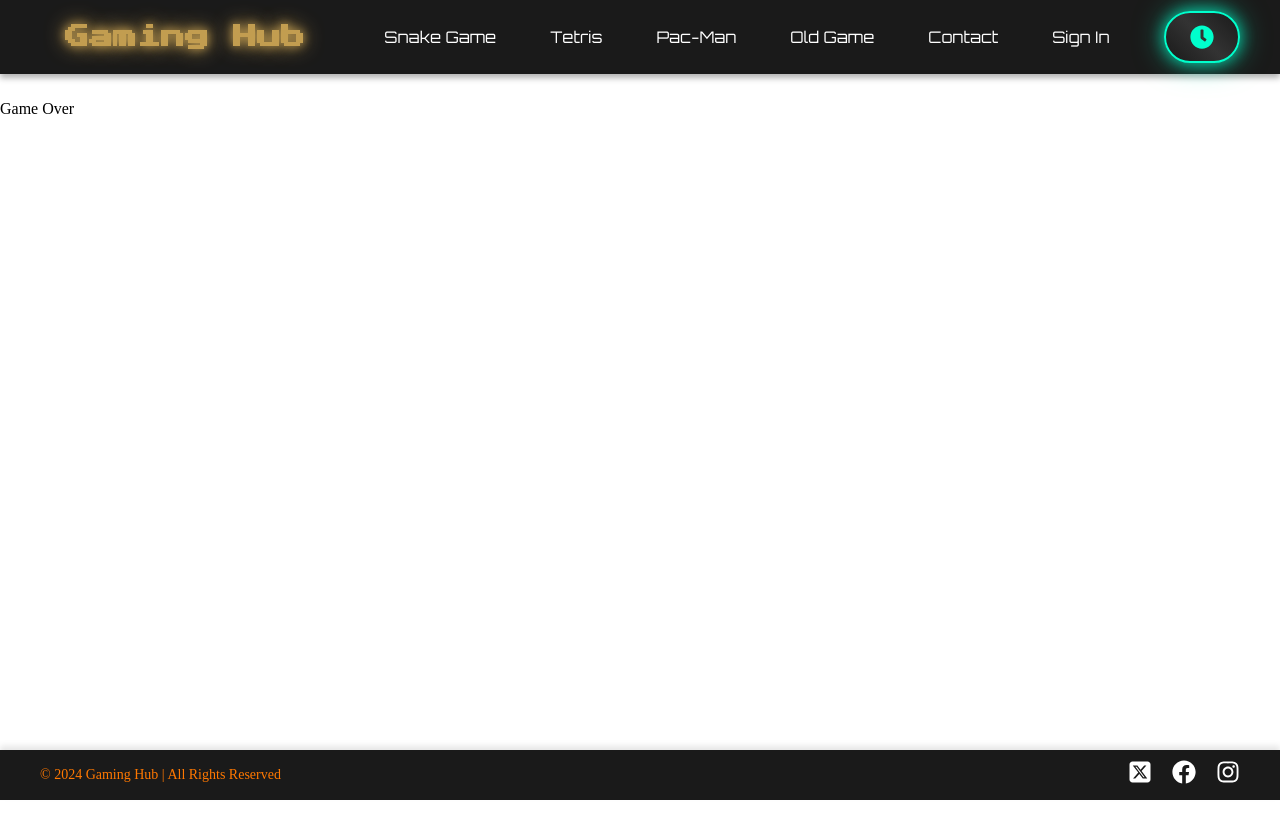
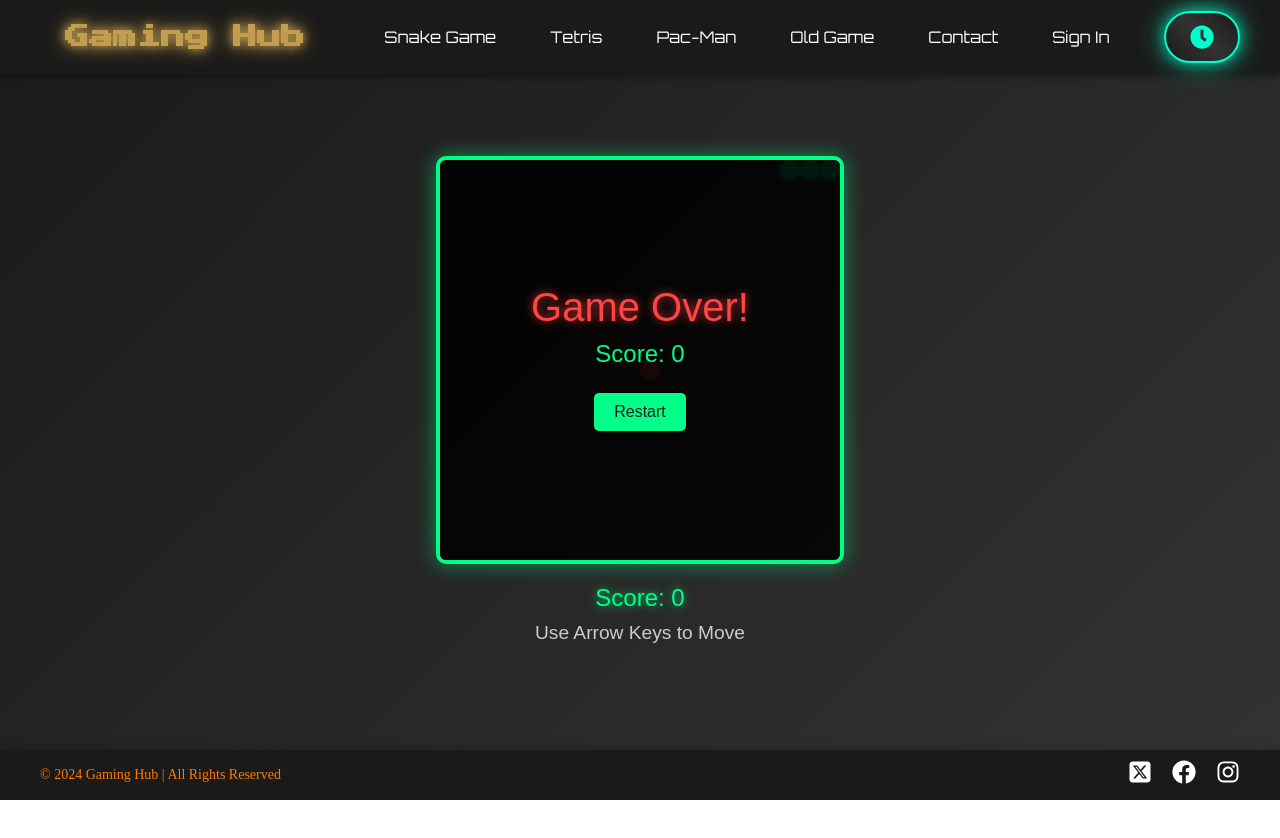
Before and after one commit to dpeyupkaya/react-gaming, a React (Vite) app in the folder games/: page /snake-game in a window 1280 px wide. Shown: the top 838 px of the page. Built offline with nearby package versions, Linux system fonts and the light colour scheme.

Commit message:
feat: enhance Snake Game UI and functionality; improve styles, add scoring, and reset feature

```diff
--- a/games/src/games/snakegames/SnakeGames.css
+++ b/games/src/games/snakegames/SnakeGames.css
@@ -1,37 +1,113 @@
-/* SnakeGame.css */
-.game-container {
+/* Ana container */
+.snake-game-container {
   display: flex;
+  flex-direction: column;
   justify-content: center;
   align-items: center;
-    height: 100vh;  /* Sayfa boyutunun tamamını kaplasın */
-    background-color: #2d2d2d;  /* Arka plan rengini koyu yapalım */
-    padding-top: 60px;  /* Navbar'ın yüksekliğini hesaba katıyoruz */
+  height: 100vh;
+  background: linear-gradient(135deg, #1a1a1a, #333);
+  color: white;
+  font-family: 'Arial', sans-serif;
 }
 
+/* Oyun alanı */
 .game-board {
   position: relative;
-    width: 200px;
-    height: 200px;
-    background-color: black;
-    border: 4px solid white;
+  width: 400px;
+  height: 400px;
+  background: linear-gradient(135deg, #222, #444);
+  border: 4px solid #00ff88;
+  box-shadow: 0 0 20px rgba(0, 255, 136, 0.5);
+  border-radius: 10px;
+  overflow: hidden;
 }
 
+/* Yılan segmentleri */
 .snake-segment {
   position: absolute;
-    background-color: green;
+  width: 20px;
+  height: 20px;
+  background-color: #00ff88;
+  border-radius: 50%;
+  box-shadow: 0 0 10px rgba(0, 255, 136, 0.8);
 }
 
+/* Yemek */
 .food {
   position: absolute;
-    background-color: red;
+  width: 20px;
+  height: 20px;
+  background-color: #ff4444;
+  border-radius: 50%;
+  box-shadow: 0 0 10px rgba(255, 68, 68, 0.8);
+  animation: pulse 1s infinite;
 }
 
-  .game-over {
+@keyframes pulse {
+  0% { transform: scale(1); }
+  50% { transform: scale(1.2); }
+  100% { transform: scale(1); }
+}
+
+/* Oyun bitti ekranı */
+.game-over-screen {
   position: absolute;
-    top: 50%;
-    left: 50%;
-    transform: translate(-50%, -50%);
-    color: white;
-    font-size: 24px;
-    font-weight: bold;
+  top: 0;
+  left: 0;
+  width: 100%;
+  height: 100%;
+  display: flex;
+  flex-direction: column;
+  justify-content: center;
+  align-items: center;
+  background-color: rgba(0, 0, 0, 0.9);
+  animation: fadeIn 0.5s ease-in-out;
 }
+
+@keyframes fadeIn {
+  from { opacity: 0; }
+  to { opacity: 1; }
+}
+
+.game-over-text {
+  font-size: 2.5rem;
+  margin-bottom: 10px;
+  color: #ff4444;
+  text-shadow: 0 0 10px rgba(255, 68, 68, 0.8);
+}
+
+.score-text {
+  font-size: 1.5rem;
+  margin-bottom: 20px;
+  color: #00ff88;
+}
+
+.restart-button {
+  background-color: #00ff88;
+  color: #1a1a1a;
+  border: none;
+  padding: 10px 20px;
+  font-size: 1rem;
+  cursor: pointer;
+  border-radius: 5px;
+  transition: background-color 0.3s ease;
+}
+
+.restart-button:hover {
+  background-color: #00cc66;
+}
+
+/* Skor Tablosu */
+.score-board {
+  margin-top: 20px;
+  font-size: 1.5rem;
+  color: #00ff88;
+  text-shadow: 0 0 10px rgba(0, 255, 136, 0.8);
+}
+
+/* Kontroller */
+.controls {
+  margin-top: 10px;
+  font-size: 1.2rem;
+  color: #ccc;
+}
--- a/games/src/games/snakegames/SnakeGames.jsx
+++ b/games/src/games/snakegames/SnakeGames.jsx
@@ -1,25 +1,29 @@
 import React, { useState, useEffect } from "react";
+import "./SnakeGames.css";
 
-const SnakeGame = () => {
-  const [snake, setSnake] = useState([
-    { x: 0, y: 0 },
-    { x: 10, y: 0 },
+const SnakeGames= () => {
+  const gridSize = 400;
+  const cellSize = 20;
+  const initialSnake = [
+    { x: 60, y: 0 },
+    { x: 40, y: 0 },
     { x: 20, y: 0 },
-  ]);
+  ];
+
+  const [snake, setSnake] = useState(initialSnake);
   const [direction, setDirection] = useState("RIGHT");
-  const [food, setFood] = useState({ x: 50, y: 50 });
+  const [food, setFood] = useState({ x: 200, y: 200 });
   const [gameOver, setGameOver] = useState(false);
+  const [score, setScore] = useState(0);
 
-  const gridSize = 100;
-  const cellSize = 20;
-
-  const handleKeyDown = (e) => {
-    if (e.key === "ArrowUp" && direction !== "DOWN") setDirection("UP");
-    if (e.key === "ArrowDown" && direction !== "UP") setDirection("DOWN");
-    if (e.key === "ArrowLeft" && direction !== "RIGHT") setDirection("LEFT");
-    if (e.key === "ArrowRight" && direction !== "LEFT") setDirection("RIGHT");
+  // Yemek oluştur
+  const generateFood = () => {
+    const x = Math.floor(Math.random() * (gridSize / cellSize)) * cellSize;
+    const y = Math.floor(Math.random() * (gridSize / cellSize)) * cellSize;
+    setFood({ x, y });
   };
 
+  // Yılanın hareketi
   const moveSnake = () => {
     if (gameOver) return;
 
@@ -43,34 +47,40 @@ const SnakeGame = () => {
         break;
     }
 
+    // Yılanın sınırları aşmasını kontrol et
+    if (head.x < 0 || head.x >= gridSize || head.y < 0 || head.y >= gridSize) {
+      setGameOver(true);
+      return;
+    }
+
+    // Yılanın kendine çarpmasını kontrol et
+    if (newSnake.some((segment) => segment.x === head.x && segment.y === head.y)) {
+      setGameOver(true);
+      return;
+    }
+
     newSnake.unshift(head);
+
+    // Yemek yendi mi?
     if (head.x === food.x && head.y === food.y) {
-      setFood({
-        x: Math.floor(Math.random() * gridSize / cellSize) * cellSize,
-        y: Math.floor(Math.random() * gridSize / cellSize) * cellSize,
-      });
+      generateFood();
+      setScore(score + 1);
     } else {
       newSnake.pop();
-    }
-
-    if (isCollision(newSnake)) {
-      setGameOver(true);
     }
 
     setSnake(newSnake);
   };
 
-  const isCollision = (snake) => {
-    const head = snake[0];
-    return (
-      head.x < 0 ||
-      head.x >= gridSize ||
-      head.y < 0 ||
-      head.y >= gridSize ||
-      snake.slice(1).some((segment) => segment.x === head.x && segment.y === head.y)
-    );
+  // Klavye kontrolleri
+  const handleKeyDown = (e) => {
+    if (e.key === "ArrowUp" && direction !== "DOWN") setDirection("UP");
+    if (e.key === "ArrowDown" && direction !== "UP") setDirection("DOWN");
+    if (e.key === "ArrowLeft" && direction !== "RIGHT") setDirection("LEFT");
+    if (e.key === "ArrowRight" && direction !== "LEFT") setDirection("RIGHT");
   };
 
+  // Oyunu başlat ve kontrolleri ekle
   useEffect(() => {
     if (gameOver) return;
 
@@ -83,43 +93,62 @@ const SnakeGame = () => {
     };
   }, [snake, direction, gameOver]);
 
+  // Oyunu sıfırla
+  const resetGame = () => {
+    setSnake(initialSnake);
+    setDirection("RIGHT");
+    setFood({ x: 200, y: 200 });
+    setGameOver(false);
+    setScore(0);
+  };
+
   return (
-    <div className="flex justify-center items-center h-screen bg-gray-800">
-      <div className="relative">
-        <div
-          className="absolute w-[400px] h-[400px] bg-black border-4 border-white"
-          style={{ position: "relative", width: gridSize, height: gridSize }}
-        >
+    <div className="snake-game-container">
+      <div className="game-board">
+        {/* Yılan */}
         {snake.map((segment, index) => (
           <div
             key={index}
-              className="absolute bg-green-500"
+            className="snake-segment"
             style={{
-                width: cellSize,
-                height: cellSize,
               left: segment.x,
               top: segment.y,
             }}
           />
         ))}
+
+        {/* Yemek */}
         <div
-            className="absolute bg-red-500"
+          className="food"
           style={{
-              width: cellSize,
-              height: cellSize,
             left: food.x,
             top: food.y,
           }}
         />
-        </div>
+
+        {/* Oyun Bitti Ekranı */}
         {gameOver && (
-          <div className="absolute text-white text-xl top-1/2 left-1/2 transform -translate-x-1/2 -translate-y-1/2">
-            Game Over
+          <div className="game-over-screen">
+            <div className="game-over-text">Game Over!</div>
+            <div className="score-text">Score: {score}</div>
+            <button className="restart-button" onClick={resetGame}>
+              Restart
+            </button>
           </div>
         )}
+      </div>
+
+      {/* Skor Tablosu */}
+      <div className="score-board">
+        Score: {score}
+      </div>
+
+      {/* Kontroller */}
+      <div className="controls">
+        Use Arrow Keys to Move
       </div>
     </div>
   );
 };
 
-export default SnakeGame;
+export default SnakeGames;
```
Lines whose indentation alone changed are shown as unchanged.
